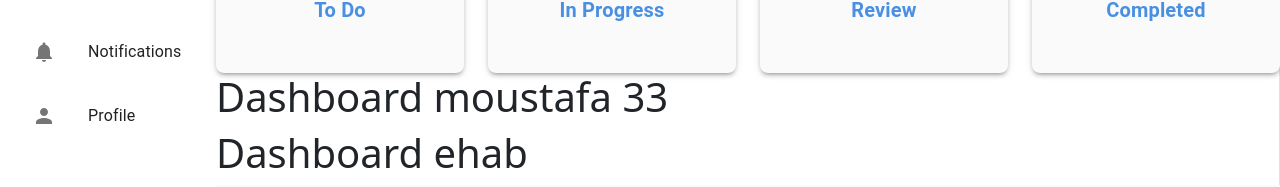
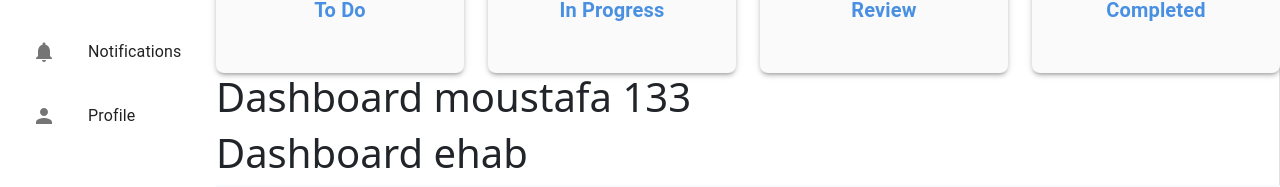
Before and after one commit to moustafa-greeda/crm_react_php, a React (Create React App) app: page /dashboard in a window 1280 px wide. Shown: the part 186-373 px from the top of the page. Built offline with nearby package versions, Linux system fonts and the light colour scheme.

Commit message:
moustafa

```diff
--- a/src/components/Dashboard.jsx
+++ b/src/components/Dashboard.jsx
@@ -3,7 +3,7 @@ import { Outlet } from "react-router";
 export default function Dashboard() {
   return (
     <div>
-      <h1>Dashboard moustafa 33</h1>
+      <h1>Dashboard moustafa 133</h1>
       <h1>Dashboard ehab</h1>
 
       {/* will either be <Home/> or <Settings/> */}
```
